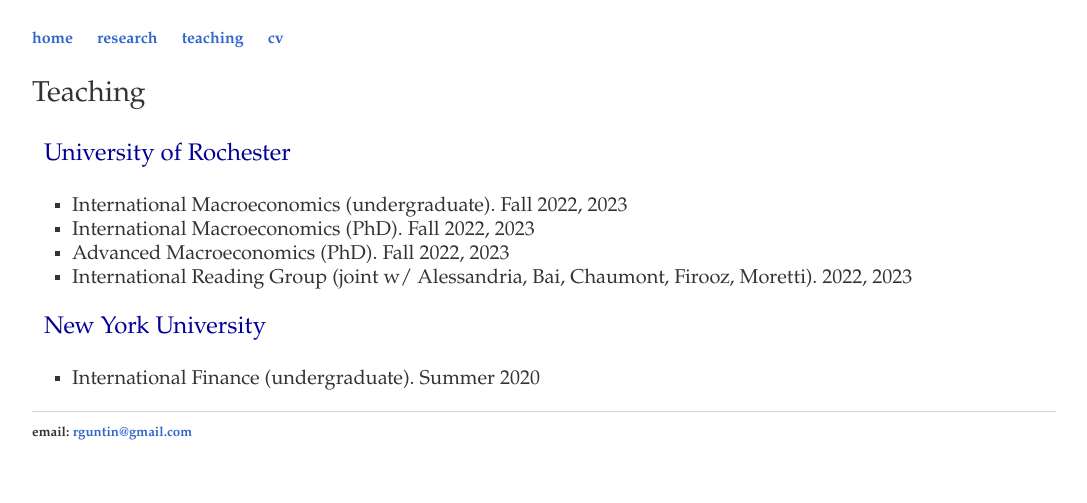
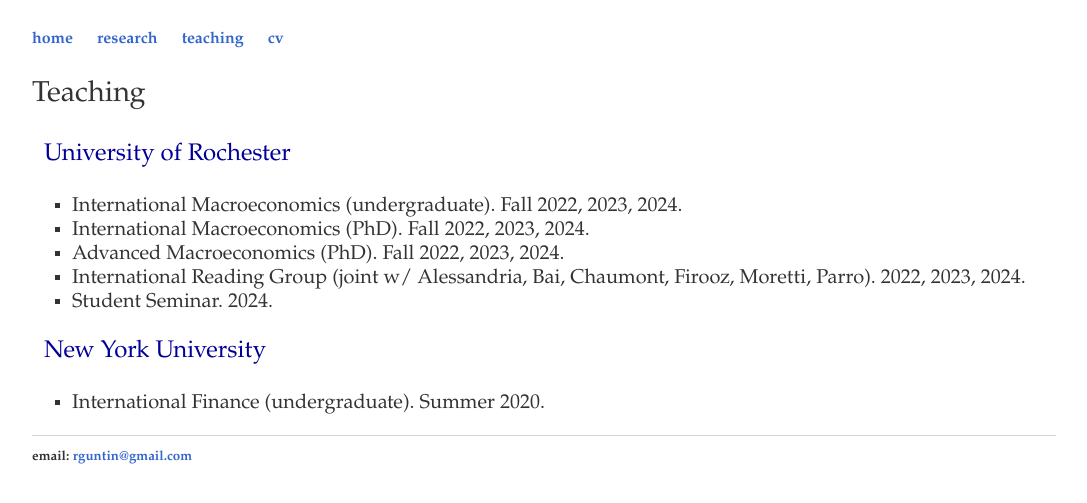
Before and after one commit to rafaguntin/rafaguntin.github.io, a Jekyll site: the page built from teaching/index.html, in a window 1280 px wide. Shown: the top 503 px of the page, without its empty margins (96-1183 px from the left). Built offline with Jekyll 4.4.1, drawn with Linux system fonts in a browser that asks for light colours.

Commit message:
Update index.html

```diff
--- a/teaching/index.html
+++ b/teaching/index.html
@@ -10,16 +10,17 @@
 			<p style="color:#000099"> &nbsp; University of Rochester </p>
 <small>
 <ul style="list-style-type: square;">
-  <li>International Macroeconomics (undergraduate). Fall 2022, 2023</li>
-  <li>International Macroeconomics (PhD). Fall 2022, 2023</li>
-  <li>Advanced Macroeconomics (PhD). Fall 2022, 2023</li>
-  <li>International Reading Group (joint w/ Alessandria, Bai, Chaumont, Firooz, Moretti). 2022, 2023</li>
+  <li>International Macroeconomics (undergraduate). Fall 2022, 2023, 2024.</li>
+  <li>International Macroeconomics (PhD). Fall 2022, 2023, 2024.</li>
+  <li>Advanced Macroeconomics (PhD). Fall 2022, 2023, 2024.</li>
+  <li>International Reading Group (joint w/ Alessandria, Bai, Chaumont, Firooz, Moretti, Parro). 2022, 2023, 2024.</li>
+  <li>Student Seminar. 2024.</li>
 </ul>
 <big>
 			<p style="color:#000099">  &nbsp; New York University</p>
 <small>
 <ul style="list-style-type: square;">
-  <li>International Finance (undergraduate). Summer 2020</li>
+  <li>International Finance (undergraduate). Summer 2020.</li>
 </ul>
 
 
```
